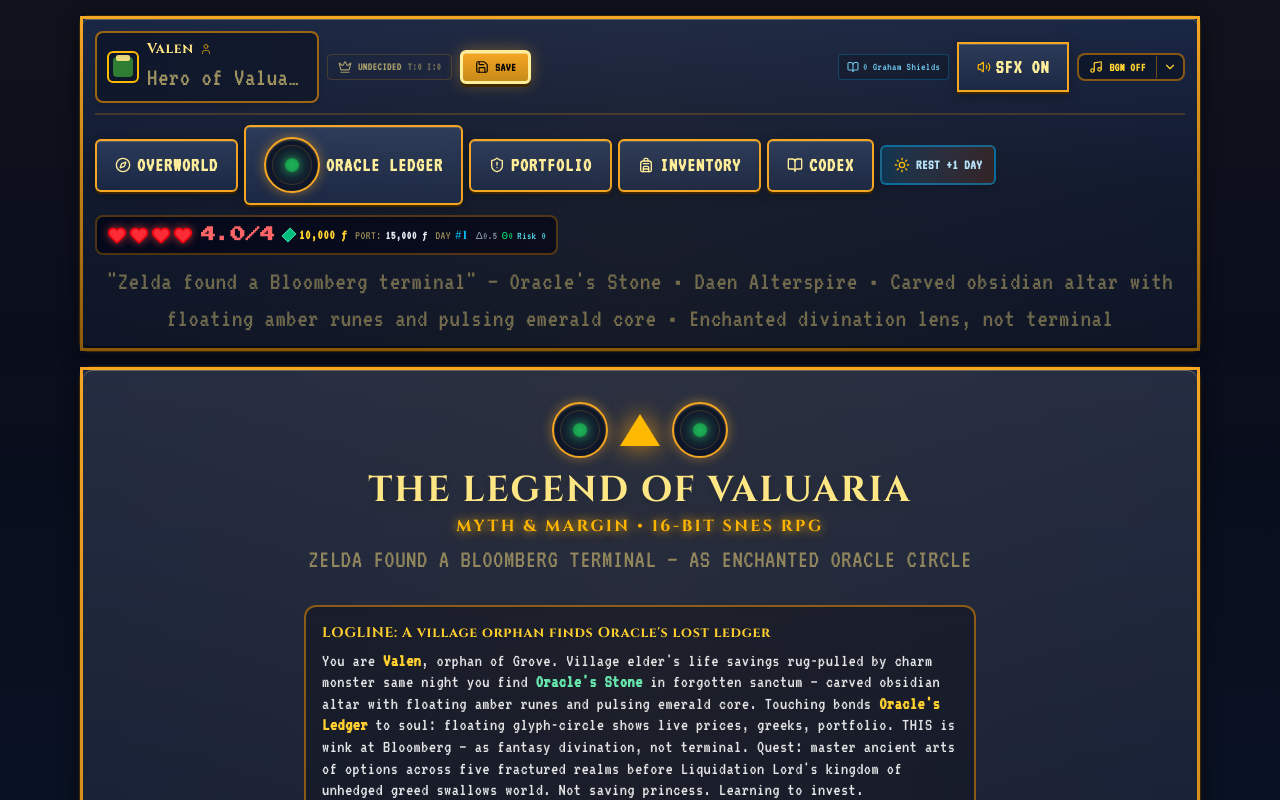
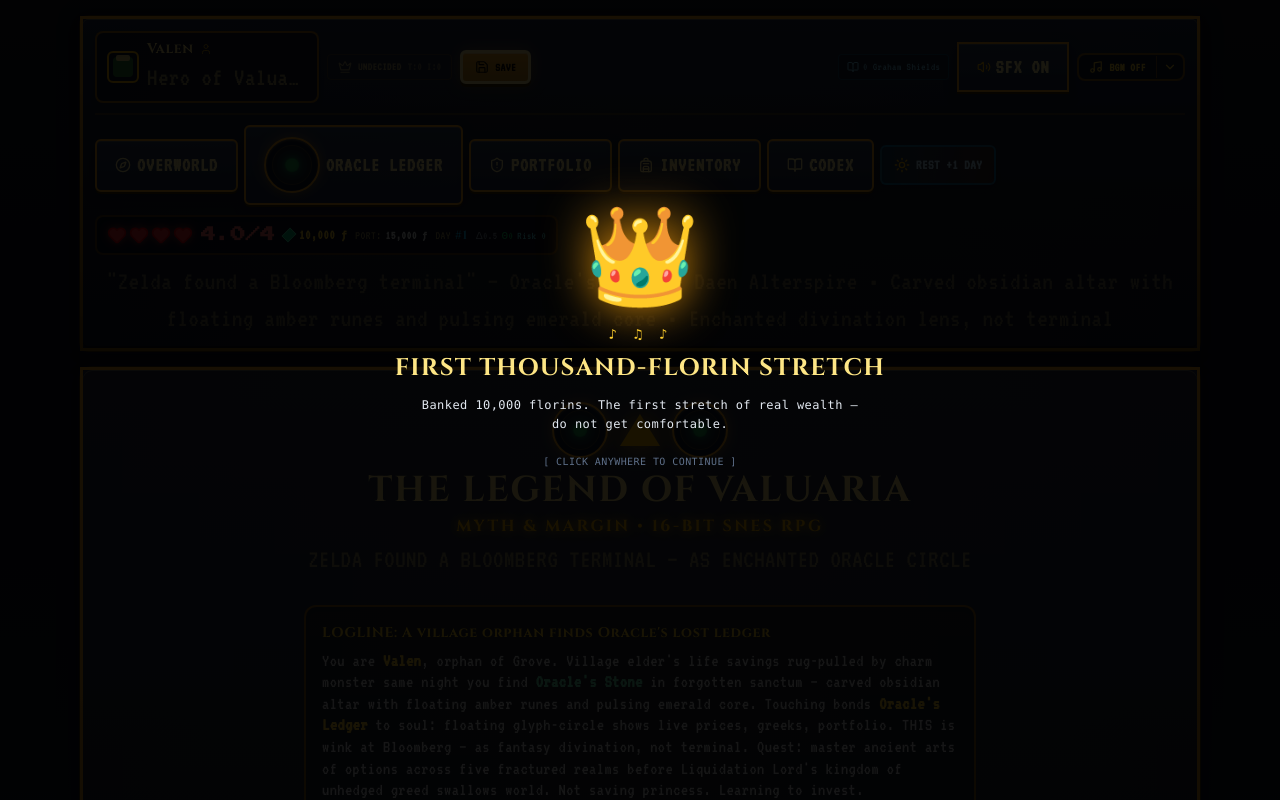
Before and after one commit to KidMystery/Retro, a React (Vite) app: page / in a window 1280 px wide. Shown: the top 800 px of the page. Built offline with nearby package versions, Linux system fonts and the light colour scheme.

Commit message:
feat(game): wire 4 discipline badges — iron-hands (held underwater through noise, no panic-sell), red-market-survivor (crash-phase advance w/ positive equity), sanctuary-scholar (lesson count), unprecedented (10 flawless streak); badge ladder now evaluated continuously

```diff
--- a/src/App.tsx
+++ b/src/App.tsx
@@ -174,6 +174,7 @@
   // ── Wiring 3: dopamine badge ladder ──
   const [earnedBadgeIds, setEarnedBadgeIds] = useState<string[]>([]);
   const [fanfareBadge, setFanfareBadge] = useState<Badge | null>(null);
+  const soldLossDuringNoiseRef = useRef(false); // iron-hands: did they panic-sell while noise was up?
   // ── Wiring 4: chart puzzle rooms ──
   const [activeChartPuzzle, setActiveChartPuzzle] = useState<ChartPuzzle | null>(null);
 
@@ -253,6 +254,13 @@
     }));
   }, [portfolioAnalysis, riskInfo.riskScore]);
 
+  // Discipline badge: red-market-survivor — equity positive after a crash-phase day advance.
+  useEffect(() => {
+    if (player.day >= 2 && marketPhase(player.day) === 'crash' && portfolioAnalysis.totalEquity > 0) {
+      setPlayer(prev => (prev.survivedCrash ? prev : { ...prev, survivedCrash: true }));
+    }
+  }, [player.day, portfolioAnalysis.totalEquity]);
+
   useEffect(() => {
     if (player.hearts <= 0 && !showSanctuary && currentView !== 'INTRO') {
       sound.playAlarmSound();
@@ -329,6 +337,16 @@
     if (!activeNoise) return;
     const correct = action === activeNoise.correctAction;
     sound.playCommandBeep();
+    // Discipline badge: iron-hands — held an underwater position through the noise
+    // event without panic-selling it.
+    const heldUnderwater = positions.some(p => {
+      const bs = calculateBlackScholes(assetQuote.spotPrice, p.strike, p.dte, assetQuote.iv, 0.05, p.type === 'CALL');
+      return bs.price * 100 * p.quantity < p.entryPrice * 100 * Math.abs(p.quantity);
+    });
+    if (heldUnderwater && !soldLossDuringNoiseRef.current) {
+      setPlayer(prev => (prev.heldThroughNoise ? prev : { ...prev, heldThroughNoise: true }));
+      setTerminalLog(prev => [...prev.slice(-10), `🦾 IRON HANDS: You held a losing position through "${activeNoise.headline}" without selling. The hands do not shake.`]);
+    }
     setPlayer(prev => ({
       ...prev,
       florins: Math.max(0, prev.florins + (correct ? 250 : -300)),
@@ -475,22 +493,34 @@
     // Wiring 1: surface curriculum noise events for the new day/phase.
     const newDay = player.day + 1;
     const noise = pickNoiseEvents(newDay, marketPhase(newDay));
-    if (noise.length > 0) setActiveNoise(noise[0]);
-
-    // Wiring 3: check the dopamine badge ladder against current equity and REAL drawdown
-    // (drawdown computed live here so a same-day crash can't dodge the gate).
+    if (noise.length > 0) {
+      soldLossDuringNoiseRef.current = false; // fresh iron-hands window for this event
+      setActiveNoise(noise[0]);
+    }
+  }, [assetQuote.spotPrice, assetQuote.iv, positions, player.day, player.grahamProtections, portfolioAnalysis.netTheta, triggerSanctuary]);
+
+  // Wiring 3: badge ladder evaluated continuously against current equity, REAL
+  // drawdown (computed live so a same-day crash can't dodge the gate), and the
+  // discipline flags — so mid-day earns (noise choice, sanctuary lesson, trade
+  // streak) fanfare immediately, not only on day advance.
+  useEffect(() => {
     const peak = Math.max(player.peakEquity || 0, portfolioAnalysis.totalEquity);
     const liveDrawdownPct = peak > 0
       ? Math.max(player.maxDrawdownPct || 0, ((peak - portfolioAnalysis.totalEquity) / peak) * 100)
       : 0;
-    const earned = checkBadges(portfolioAnalysis.totalEquity, liveDrawdownPct, [], {});
+    const earned = checkBadges(portfolioAnalysis.totalEquity, liveDrawdownPct, [], {
+      flawlessTrades: player.flawlessTradesStreak,
+      sanctuaryLessons: player.sanctuaryLessonsCompleted,
+      heldThroughNoise: player.heldThroughNoise,
+      survivedCrash: player.survivedCrash
+    });
     const fresh = earned.filter(b => !earnedBadgeIds.includes(b.id));
     if (fresh.length > 0) {
       setEarnedBadgeIds(prev => [...prev, ...fresh.map(b => b.id)]);
       setFanfareBadge(fresh[0]);
       sound.playFanfare();
     }
-  }, [assetQuote.spotPrice, assetQuote.iv, positions, player.day, player.grahamProtections, portfolioAnalysis.netTheta, portfolioAnalysis.totalEquity, player.maxDrawdownPct, triggerSanctuary, earnedBadgeIds]);
+  }, [portfolioAnalysis.totalEquity, player.peakEquity, player.maxDrawdownPct, player.flawlessTradesStreak, player.sanctuaryLessonsCompleted, player.heldThroughNoise, player.survivedCrash, earnedBadgeIds]);
 
   const handleExecuteTrade = (contract: OptionContract, netCost: number, marginReq: number) => {
     sound.playCoinSound();
@@ -580,6 +610,9 @@
 
     sound.playCoinSound();
     setPositions(prev => prev.filter(p => p.id !== positionId));
+
+    // iron-hands: panic-selling a loser while a noise event is on screen kills the flag.
+    if (isLoss && activeNoise) soldLossDuringNoiseRef.current = true;
 
     setPlayer(prev => {
       let maxH = prev.maxHearts;
@@ -990,6 +1023,7 @@
         hp: Math.round(prev.maxHearts * 25),
         florins: Math.max(1500, prev.florins),
         intelligentInvestorRevivals: prev.intelligentInvestorRevivals + 1,
+        sanctuaryLessonsCompleted: prev.sanctuaryLessonsCompleted + 1,
         grahamProtections: newProtections,
         oracleBondLevel: Math.min(5, prev.oracleBondLevel + 0.3),
         positionSizeDiscipline: Math.min(100, prev.positionSizeDiscipline + 10)
```
